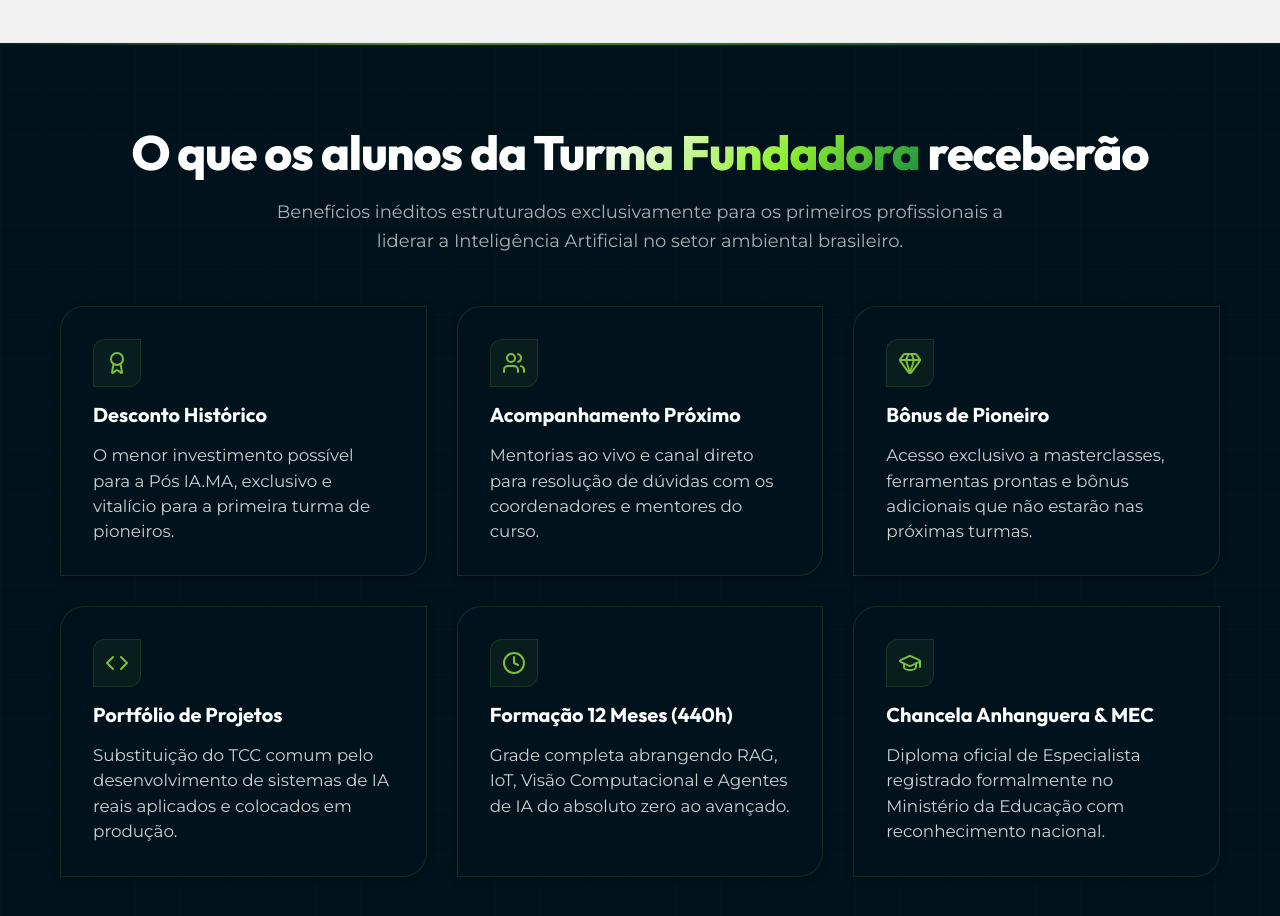
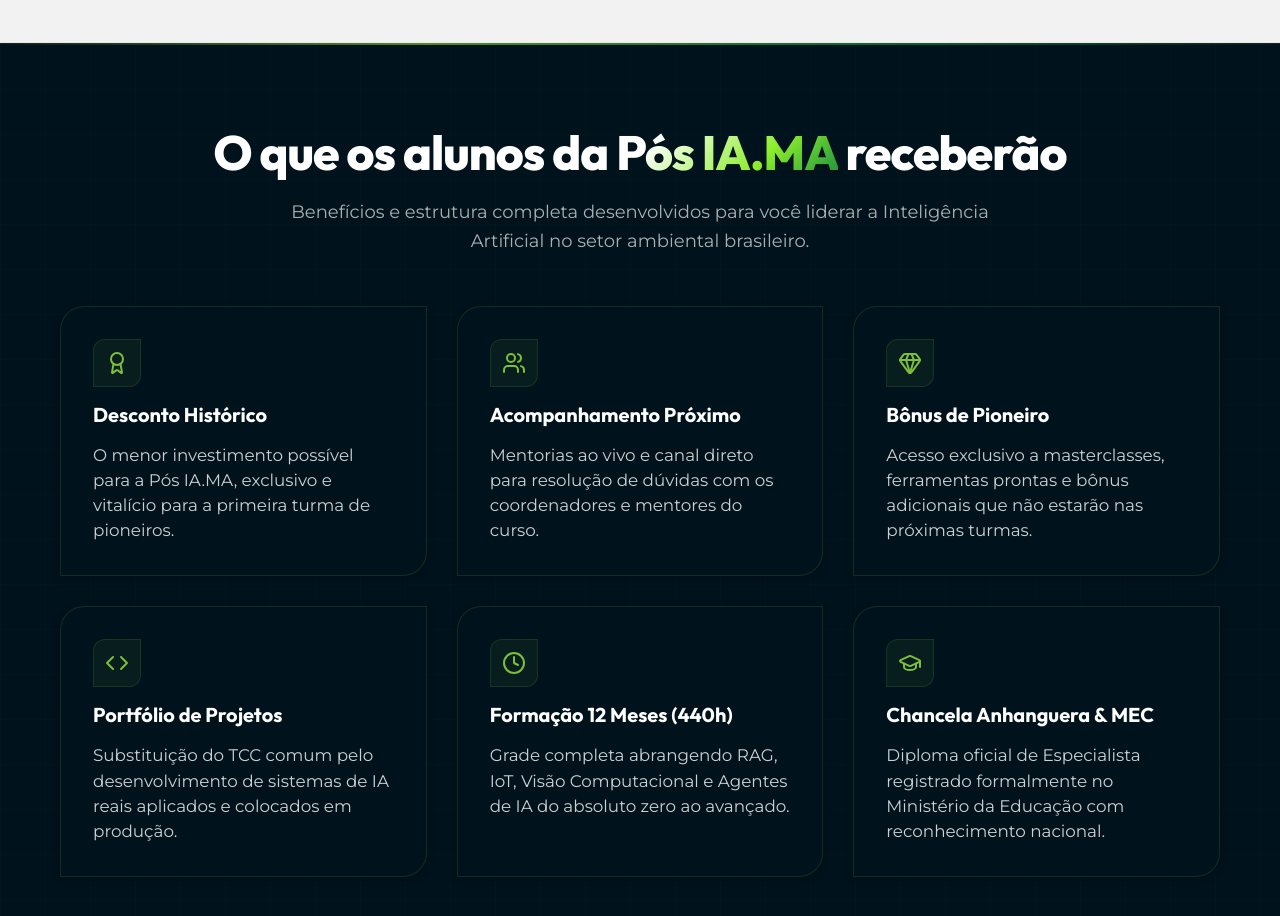
Before and after one commit to henriquegsantos149/turma-fundadora-iama, a website built with Vite: page index.html in a window 1280 px wide. Shown: the part 1580-2496 px from the top of the page. Built offline with nearby package versions, Linux system fonts and the light colour scheme.

Commit message:
style: update details section headline and description to refer to Pós IA.MA in general

```diff
--- a/index.html
+++ b/index.html
@@ -214,8 +214,8 @@
     <section id="detalhes" class="section-padding details-section bg-dark-layer">
       <div class="container">
         <div class="section-header text-center reveal">
-          <h2 class="section-title">O que os alunos da <span class="gradient-text">Turma Fundadora</span> receberão</h2>
-          <p class="section-desc">Benefícios inéditos estruturados exclusivamente para os primeiros profissionais a liderar a Inteligência Artificial no setor ambiental brasileiro.</p>
+          <h2 class="section-title">O que os alunos da <span class="gradient-text">Pós IA.MA</span> receberão</h2>
+          <p class="section-desc">Benefícios e estrutura completa desenvolvidos para você liderar a Inteligência Artificial no setor ambiental brasileiro.</p>
         </div>
 
         <div class="details-grid reveal delay-1">
```
